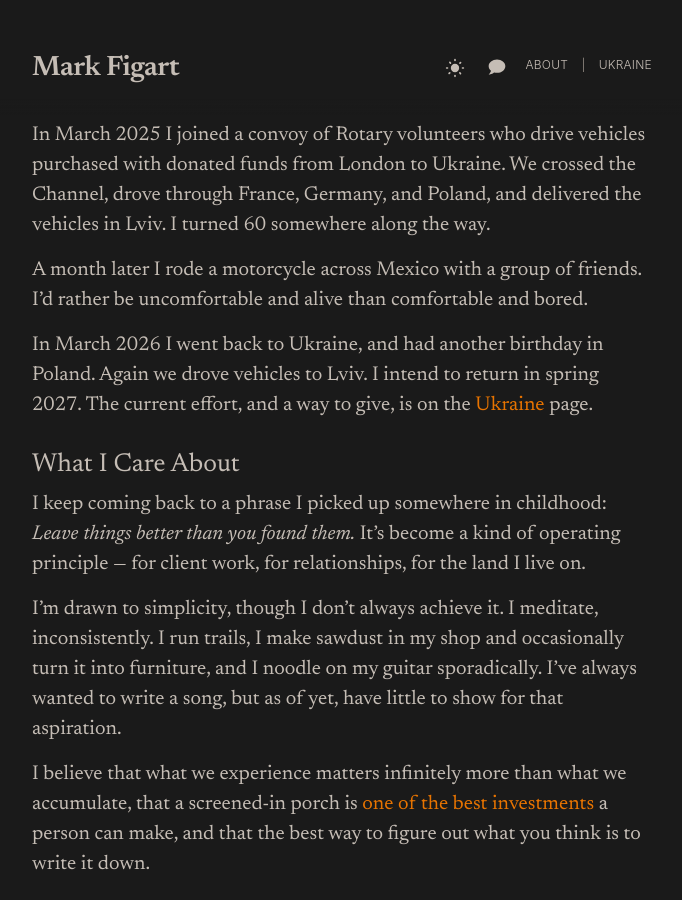
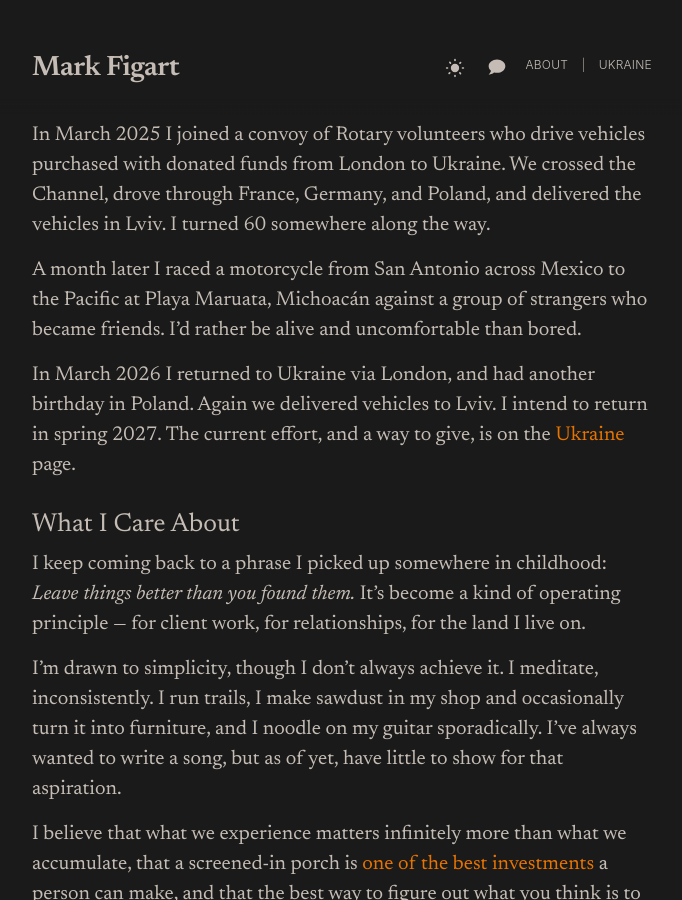
Before and after one commit to figart/60, a Jekyll site: the page built from _pages/about.markdown, in a window 1280 px wide and 900 px high, scrolled down 2032 px. Shown: the whole window, without its empty margins (298-980 px from the left). Built offline with Jekyll 4.4.1, drawn with Linux system fonts in a browser that asks for light colours.

Commit message:
Sharpen the about page Mexico and Ukraine return stories.
Expand the Mexico ride into the San Antonio-to-Playa Maruata race and clarify the 2026 return via London.

Co-authored-by: Cursor <cursoragent@cursor.com>

```diff
--- a/_pages/about.markdown
+++ b/_pages/about.markdown
@@ -31,9 +31,9 @@ I'm a member of the Rotary Club of San Antonio and was named [Rotarian of the Ye
 
 In March 2025 I joined a convoy of Rotary volunteers who drive vehicles purchased with donated funds from London to Ukraine. We crossed the Channel, drove through France, Germany, and Poland, and delivered the vehicles in Lviv. I turned 60 somewhere along the way.
 
-A month later I rode a motorcycle across Mexico with a group of friends. I'd rather be uncomfortable and alive than comfortable and bored.
+A month later I raced a motorcycle from San Antonio across Mexico to the Pacific at Playa Maruata, Michoacán against a group of strangers who became friends. I'd rather be alive and uncomfortable than bored.
 
-In March 2026 I went back to Ukraine, and had another birthday in Poland. Again we drove vehicles to Lviv. I intend to return in spring 2027. The current effort, and a way to give, is on the [Ukraine](/ukraine/) page.
+In March 2026 I returned to Ukraine via London, and had another birthday in Poland. Again we delivered vehicles to Lviv. I intend to return in spring 2027. The current effort, and a way to give, is on the [Ukraine](/ukraine/) page.
 
 ### What I Care About
 
```
